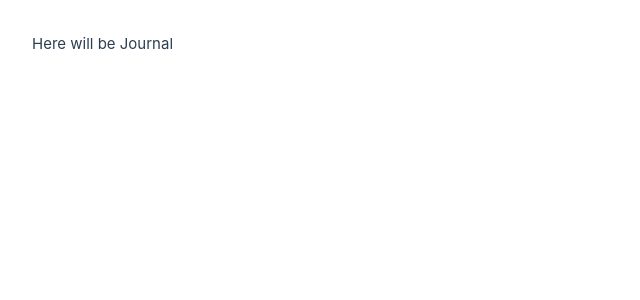
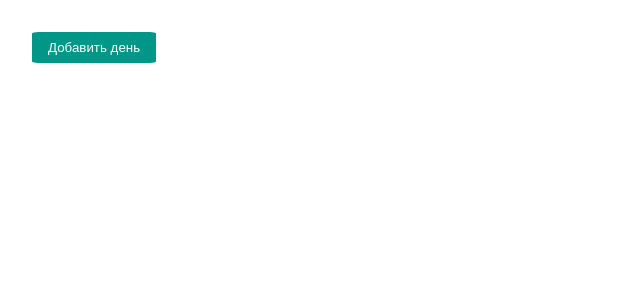
Before and after one commit to KonstantinKliukach/ToA-day-generator, a Vue app: page / in a window 1280 px wide. Shown: the top 300 px of the page, without its empty margins (0-640 px from the left). Built offline with nearby package versions, Linux system fonts and the light colour scheme.

Commit message:
[feature] сетка для карточек, карточки

```diff
--- a/package.json
+++ b/package.json
@@ -12,12 +12,14 @@
   "dependencies": {
     "date-fns": "^2.29.1",
     "pinia": "^2.0.16",
+    "uuid": "^8.3.2",
     "vue": "^3.2.37",
     "vue-router": "^4.1.2"
   },
   "devDependencies": {
     "@rushstack/eslint-patch": "^1.1.0",
     "@types/node": "^16.11.47",
+    "@types/uuid": "^8.3.4",
     "@vitejs/plugin-vue": "^3.0.1",
     "@vitejs/plugin-vue-jsx": "^2.0.0",
     "@vue/eslint-config-prettier": "^7.0.0",
--- a/src/assets/base.css
+++ b/src/assets/base.css
@@ -1,4 +1,15 @@
 /* color palette from <https://github.com/vuejs/theme> */
+@import url("https://fonts.googleapis.com/css2?family=Roboto:wght@300;400;500&display=swap");
+
+html,
+body {
+  font-family: "Roboto", sans-serif;
+}
+
+#app {
+  font-family: "Roboto", sans-serif;
+}
+
 :root {
   --vt-c-white: #ffffff;
   --vt-c-white-soft: #f8f8f8;
@@ -60,13 +71,15 @@
 }
 
 body {
+  font-family: "Roboto", "Helvetica", "Arial", sans-serif;
   min-height: 100vh;
   color: var(--color-text);
   background: var(--color-background);
   transition: color 0.5s, background-color 0.5s;
   line-height: 1.6;
-  font-family: Inter, -apple-system, BlinkMacSystemFont, 'Segoe UI', Roboto, Oxygen, Ubuntu,
-    Cantarell, 'Fira Sans', 'Droid Sans', 'Helvetica Neue', sans-serif;
+  font-family: Inter, -apple-system, BlinkMacSystemFont, "Segoe UI", Roboto,
+    Oxygen, Ubuntu, Cantarell, "Fira Sans", "Droid Sans", "Helvetica Neue",
+    sans-serif;
   font-size: 15px;
   text-rendering: optimizeLegibility;
   -webkit-font-smoothing: antialiased;
--- /dev/null
+++ b/src/components/Add-Button.vue
@@ -0,0 +1,23 @@
+<script setup lang="ts">
+defineProps<{
+  onAdd: () => void;
+}>();
+</script>
+<template>
+  <button @click="onAdd">Добавить день</button>
+</template>
+
+<style scoped>
+button {
+  background-color: #009688;
+  padding: 8px 16px;
+  border: 0;
+  border-radius: 5%;
+  color: white;
+  cursor: pointer;
+}
+
+button:hover {
+  background-color: #33ab9f;
+}
+</style>
--- /dev/null
+++ b/src/components/Day-Card.vue
@@ -0,0 +1,42 @@
+<script setup lang="ts">
+import type DayOfAdventure from "../utils/DayOfAdventure";
+defineProps<{
+  day: DayOfAdventure;
+}>();
+</script>
+
+<template>
+  <div class="card-container">
+    <p class="card-title">День кприлючения №</p>
+    <p class="card-subtitle">Погода</p>
+  </div>
+</template>
+
+<style scoped>
+.card-container {
+  padding: 16px;
+  border-radius: 4px;
+  box-shadow: 0px 2px 1px -1px rgb(0 0 0 / 20%),
+    0px 1px 1px 0px rgb(0 0 0 / 14%), 0px 1px 3px 0px rgb(0 0 0 / 12%);
+  overflow: hidden;
+  min-width: 275px;
+}
+.card-title {
+  margin: 0;
+  font-weight: 400;
+  font-size: 1rem;
+  line-height: 1.5;
+  letter-spacing: 0.00938em;
+  margin-bottom: 0.35em;
+  color: rgba(0, 0, 0, 0.6);
+  font-size: 14px;
+}
+
+.card-subtitle {
+  margin: 0;
+  font-weight: 400;
+  font-size: 1.5rem;
+  line-height: 1.334;
+  letter-spacing: 0em;
+}
+</style>
--- a/src/stores/daysOfAdventure.ts
+++ b/src/stores/daysOfAdventure.ts
@@ -1,14 +1,19 @@
 import { defineStore } from "pinia";
 import DayOfAdventure from "../utils/DayOfAdventure";
 
-export const useDaysOfadventureStore = defineStore({
+const useDaysOfadventureStore = defineStore({
   id: "days",
   state: () => ({
     days: [] as DayOfAdventure[],
   }),
+  getters: {
+    daysGetter: (state) => state.days,
+  },
   actions: {
     addDay() {
       this.days.push(new DayOfAdventure());
     },
   },
 });
+
+export default useDaysOfadventureStore;
--- a/src/utils/DayOfAdventure.ts
+++ b/src/utils/DayOfAdventure.ts
@@ -1,7 +1,10 @@
 import EncounterGenerator from "./EncounterGenerator";
 import WeatherGenerator, { Weather } from "./WeatherGenerator";
 
+import { v4 } from "uuid";
+
 class DayOfAdventure {
+  id: string;
   weather: { pm: Weather; am: Weather };
   encounters: {
     morning: number | null;
@@ -9,6 +12,7 @@ class DayOfAdventure {
     evening: number | null;
   };
   constructor() {
+    this.id = v4();
     this.weather = {
       pm: WeatherGenerator.generateWeather(),
       am: WeatherGenerator.generateWeather(),
--- a/src/views/JournalView.vue
+++ b/src/views/JournalView.vue
@@ -1,5 +1,21 @@
 <script setup lang="ts">
-import DayOfAdventure from "../utils/DayOfAdventure";
-new Array(20).fill(0).forEach(() => console.log(new DayOfAdventure()));
+import useDaysOfadventureStore from "../stores/daysOfAdventure";
+import AddButton from "../components/Add-Button.vue";
+import DayCard from "../components/Day-Card.vue";
+const days = useDaysOfadventureStore();
 </script>
-<template>Here will be Journal</template>
+<template>
+  <AddButton :onAdd="days.addDay" />
+  <div class="grid-container">
+    <DayCard v-for="day in days.daysGetter" :day="day" :key="day.id" />
+  </div>
+</template>
+
+<style scoped>
+.grid-container {
+  margin-top: 16px;
+  display: grid;
+  gap: 20px;
+  grid-template-columns: repeat(auto-fill, 275px);
+}
+</style>
```
Also changed, not shown: 1 other file (tests, documents, lock files or other folders).
